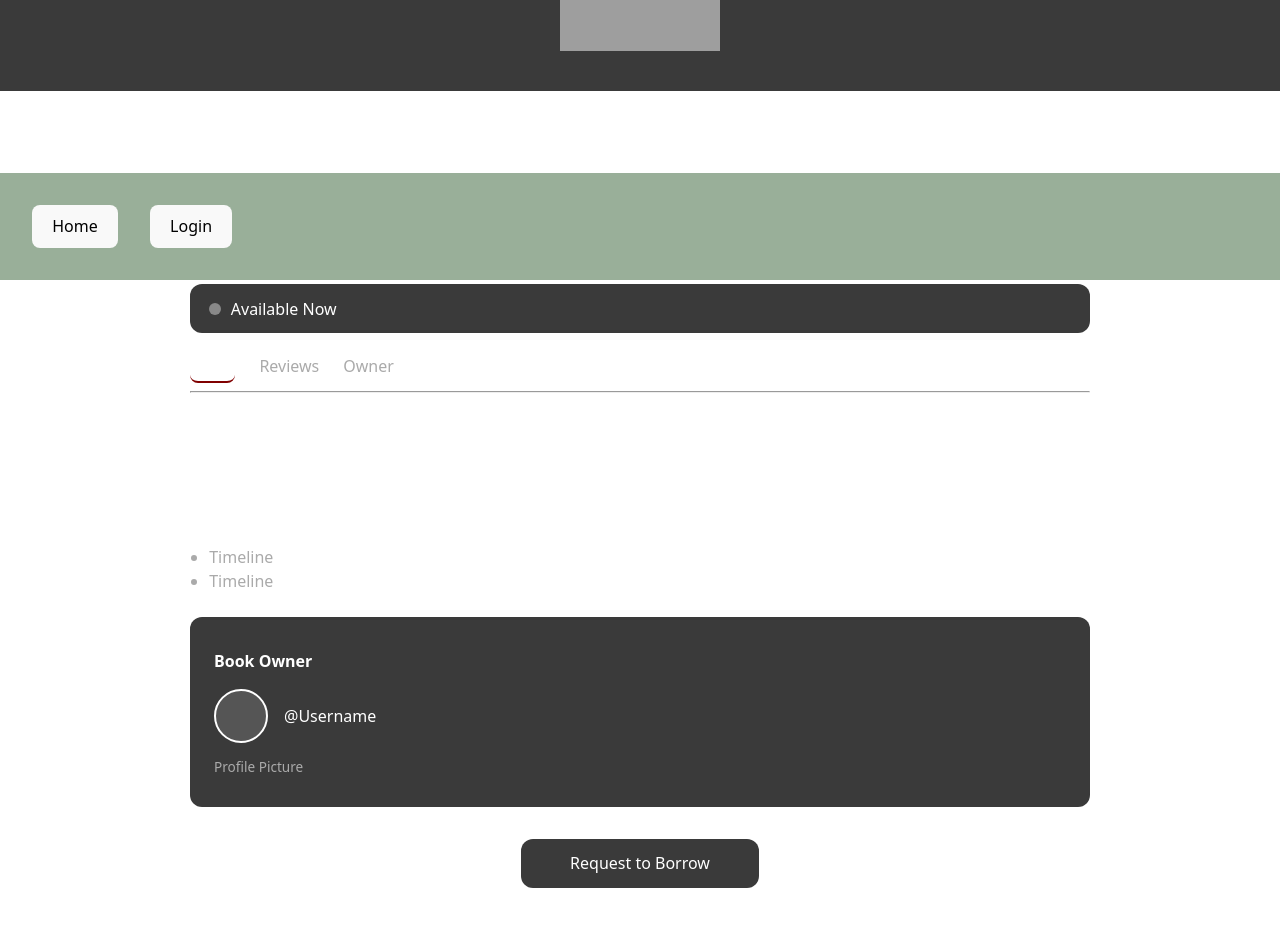
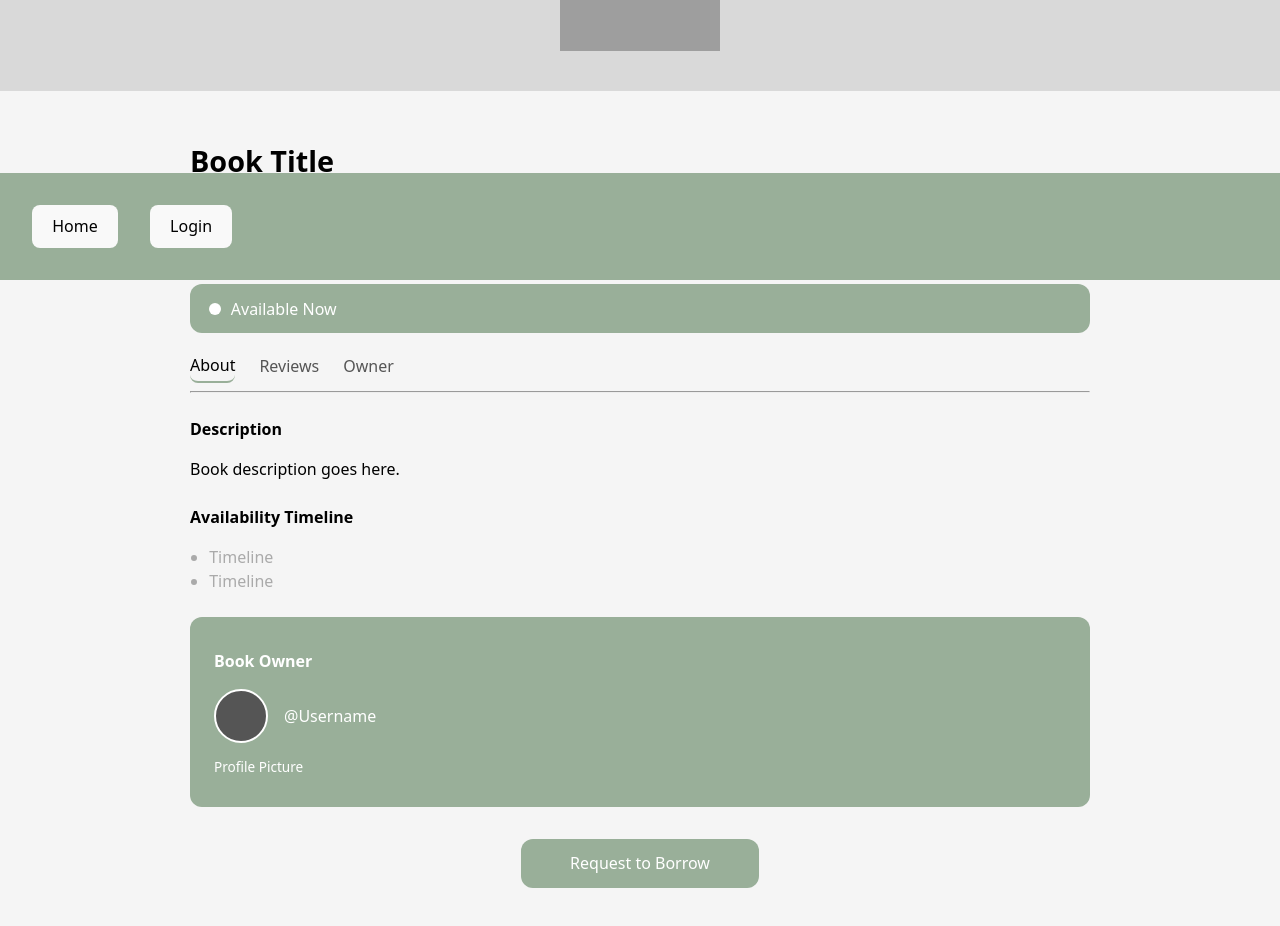
Before and after one commit to GlowyBlack/cosc-360-project, a React (Vite) app in the folder book-buddy/: page /book-details in a window 1280 px wide. Shown: the part 520-1446 px from the top of the page. Built offline with nearby package versions, Linux system fonts and the light colour scheme; grey boxes are pictures that could not be loaded.

Commit message:
Add BookDetails page with styling

```diff
--- a/book-buddy/src/pages/BookDetails/BookDetails.css
+++ b/book-buddy/src/pages/BookDetails/BookDetails.css
@@ -1,5 +1,5 @@
 .book-image-banner {
-    background-color: #3a3a3a;
+    background-color: #d9d9d9;
     width: 100%;
     height: 300px;
     display: flex;
@@ -22,11 +22,11 @@
   .book-title {
     font-size: 1.8rem;
     margin-bottom: 0.2rem;
-    color: #fff;
+    color: #000;
   }
 
   .book-author {
-    color: #aaa;
+    color: #555;
     margin-bottom: 1rem;
   }
 
@@ -37,7 +37,7 @@
   }
 
   .tag {
-    background-color: #3a3a3a;
+    background-color: #99AF99;
     color: #fff;
     padding: 0.3rem 0.8rem;
     border-radius: 20px;
@@ -45,7 +45,7 @@
   }
 
   .availability-bar {
-    background-color: #3a3a3a;
+    background-color: #99AF99;
     border-radius: 12px;
     padding: 0.8rem 1.2rem;
     display: flex;
@@ -58,7 +58,7 @@
   .dot {
     width: 12px;
     height: 12px;
-    background-color: #888;
+    background-color: #fff;
     border-radius: 50%;
     display: inline-block;
   }
@@ -72,26 +72,27 @@
   .tab {
     background: none;
     border: none;
-    color: #aaa;
+    color: #555;
     font-size: 1rem;
     cursor: pointer;
     padding: 0.3rem 0;
   }
 
   .active-tab {
-    color: #fff;
-    border-bottom: 2px solid maroon;
+    color: #000;
+    border-bottom: 2px solid #99AF99;
   }
 
   .description-section {
     margin: 1.5rem 0;
-    color: #fff;
+    color: #000;
   }
 
   .timeline-section {
     margin: 1.5rem 0;
-    color: #fff;
+    color: #000;
   }
+
 
   .timeline-section ul {
     list-style: disc;
@@ -100,7 +101,7 @@
   }
 
   .owner-card {
-    background-color: #3a3a3a;
+    background-color: #99AF99;
     border-radius: 12px;
     padding: 1rem 1.5rem;
     margin: 1.5rem 0;
@@ -123,20 +124,25 @@
   }
 
   .profile-label {
-    color: #aaa;
+    color: #fff;
     font-size: 0.85rem;
   }
 
   .borrow-btn-container {
     display: flex;
     justify-content: center;
-    margin: 2rem 0;
+    margin: 2rem 0 6rem 0;
   }
 
   .borrow-btn {
-    background-color: #3a3a3a;
+    background-color: #99AF99;
     color: #fff;
     padding: 0.8rem 3rem;
     border-radius: 12px;
     font-size: 1rem;
   }
+
+  .book-details-wrapper {
+    background-color: #f5f5f5;
+    min-height: 100vh;
+  }
--- a/book-buddy/src/pages/BookDetails/BookDetails.jsx
+++ b/book-buddy/src/pages/BookDetails/BookDetails.jsx
@@ -8,7 +8,7 @@ function BookDetails() {
   const tabs = ['About', 'Reviews', 'Owner']
 
   return (
-    <>
+    <div className="book-details-wrapper">
       <Header />
 
       <div className="book-image-banner">
@@ -75,7 +75,7 @@ function BookDetails() {
         </div>
 
       </div>
-    </>
+    </div>
   )
 }
 
```
